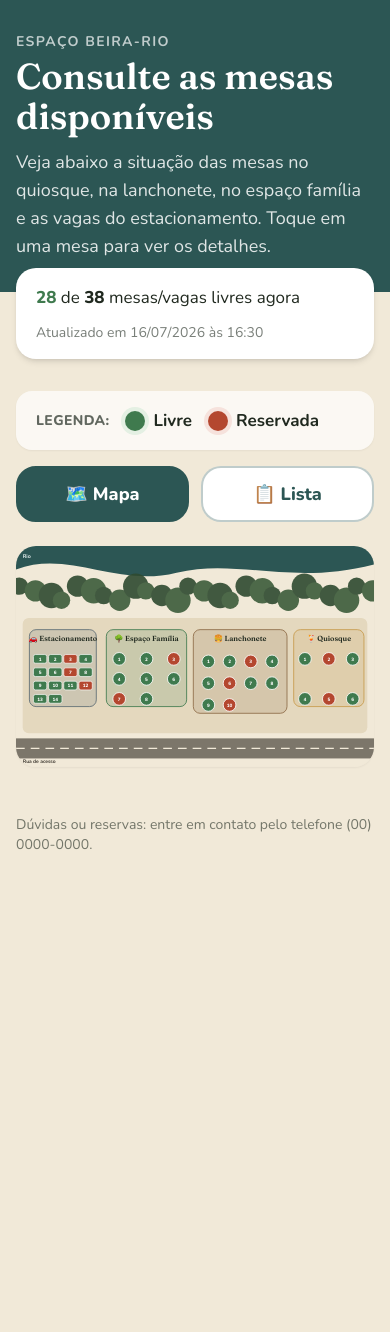
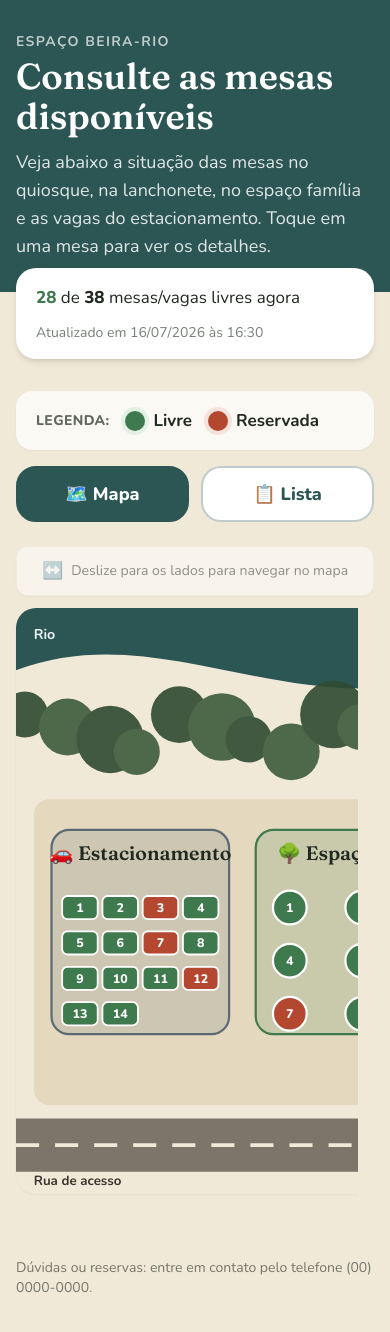
Before and after one commit to felipegco/agendamento-mesas, a Next.js app: page / in a window 390 px wide. Shown: the top 1332 px of the page. Before the commit the page ends 895 px from the top, so only its background shows below. Built offline with nearby package versions, Linux system fonts and the light colour scheme.

Commit message:
Improve map view responsiveness and add horizontal scroll indicators.

```diff
--- a/app/page.js
+++ b/app/page.js
@@ -54,11 +54,29 @@ export default function Home() {
           </div>
 
           {view === 'mapa' ? (
+              <div className="space-y-3">
+                {/* Indicador visual de rolagem (exibido apenas no mobile) */}
+                <div className="flex items-center justify-center gap-2 text-tinta/60 font-corpo text-sm md:hidden bg-white/60 py-2.5 px-4 rounded-xl border border-tinta/5 shadow-sm animate-pulse">
+                  <span className="text-base">↔️</span>
+                  <span>Deslize para os lados para navegar no mapa</span>
+                </div>
+
+                {/* Contêiner com estouro horizontal (-mx-4 e px-4 dão o efeito de sangria infinita
+                até a borda física do celular, deixando o scroll muito mais elegante)
+            */}
+                <div className="w-full overflow-x-auto pb-4 -mx-4 px-4 sm:mx-0 sm:px-0 scrollbar-thin">
+                  {/* Força uma largura mínima confortável de 950px no mobile para manter os alvos
+                  de toque grandes. No desktop (md:), volta a se comportar normalmente (min-w-0)
+              */}
+                  <div className="min-w-[950px] md:min-w-0 transition-all duration-300">
                     <AerialMap areas={areas} onSelect={(area, mesa) => setSelecionado({ area, mesa })} />
+                  </div>
+                </div>
+              </div>
           ) : (
               <TableList areas={areas} onSelect={(area, mesa) => setSelecionado({ area, mesa })} />
           )}
-      </div>
+        </div> {/* <-- Esta é a tag que estava faltando fechar na sua versão */}
 
         <footer className="max-w-5xl mx-auto px-4 sm:px-6 pb-10 pt-4">
           <p className="font-corpo text-tinta/60 text-sm sm:text-base">
```
Lines whose indentation alone changed are shown as unchanged.
